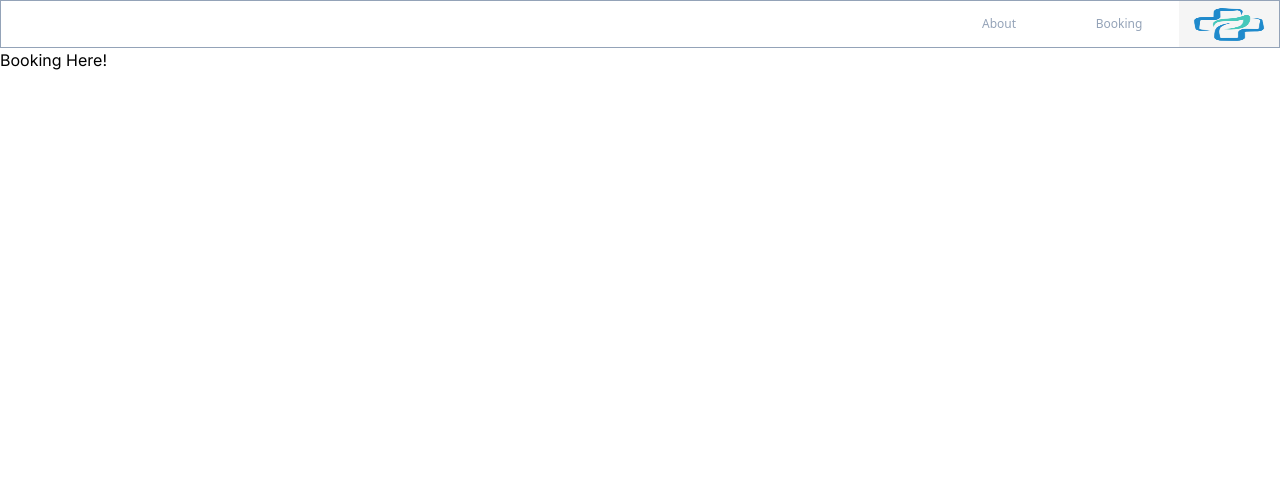
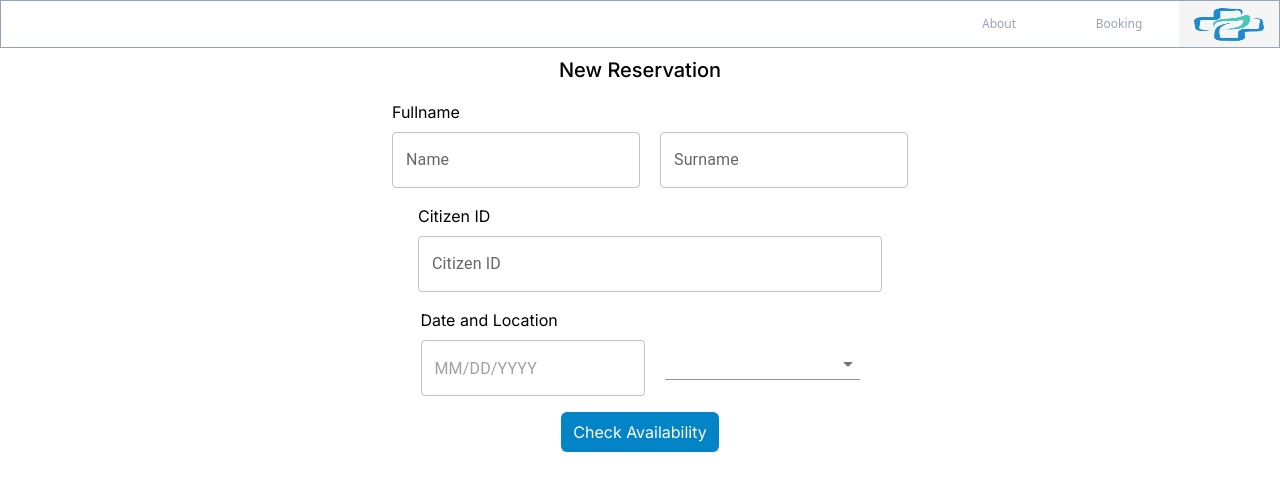
Before and after one commit to peemknn/SW-PracII-Assignment, a Next.js app: page /booking in a window 1280 px wide. Shown: the top 490 px of the page. Built offline with nearby package versions, Linux system fonts and the light colour scheme.

Commit message:
Assignment5

```diff
--- a/package.json
+++ b/package.json
@@ -9,9 +9,14 @@
     "lint": "next lint"
   },
   "dependencies": {
+    "@emotion/react": "^11.11.1",
+    "@emotion/styled": "^11.11.0",
+    "@mui/material": "^5.14.8",
+    "@mui/x-date-pickers": "^6.13.0",
     "@types/node": "20.5.1",
     "@types/react": "18.2.20",
     "@types/react-dom": "18.2.7",
+    "dayjs": "^1.11.9",
     "next": "13.4.19",
     "react": "18.2.0",
     "react-dom": "18.2.0",
--- a/src/app/booking/page.tsx
+++ b/src/app/booking/page.tsx
@@ -1,7 +1,41 @@
+import LocationDateReserve from "@/components/LocationDateReserve";
+import {
+  TextField,
+  InputLabel,
+  FormControl,
+  OutlinedInput,
+  InputAdornment,
+} from "@mui/material";
+
 export default function Booking() {
-    return (
-        <main>
-            <div>Booking Here!</div>
-        </main>
-    )
+  return (
+    <main className="w-[100%] flex flex-col items-center space-y-4 mt-2">
+      <div className="text-xl font-medium">New Reservation</div>
+      <div className="w-fit space-y-2 space-x-5">
+        <div className="ml-5">Fullname</div>
+        <TextField id="outlined-basic" label="Name" variant="outlined" />
+        <TextField id="outlined-basic" label="Surname" variant="outlined" />
+      </div>
+      <div className="w-fit space-y-2 space-x-5">
+        <div className="ml-5">Citizen ID</div>
+        <TextField
+          id="outlined-basic"
+          label="Citizen ID"
+          variant="outlined"
+          className="w-[29em]"
+        />
+      </div>
+
+      <div className="w-fit space-y-2 ">
+        <div>Date and Location</div>
+        <LocationDateReserve />
+      </div>
+
+
+
+      <button className="block rounded-md bg-sky-600 hover:bg-indigo-600 px-3 py-2 text-white shadow-sm">
+        Check Availability
+      </button>
+    </main>
+  );
 }
--- a/src/app/globals.css
+++ b/src/app/globals.css
@@ -44,38 +44,7 @@
   --card-border-rgb: 131, 134, 135;
 }
 
-@media (prefers-color-scheme: dark) {
-  :root {
-    --foreground-rgb: 255, 255, 255;
-    --background-start-rgb: 0, 0, 0;
-    --background-end-rgb: 0, 0, 0;
 
-    --primary-glow: radial-gradient(rgba(1, 65, 255, 0.4), rgba(1, 65, 255, 0));
-    --secondary-glow: linear-gradient(
-      to bottom right,
-      rgba(1, 65, 255, 0),
-      rgba(1, 65, 255, 0),
-      rgba(1, 65, 255, 0.3)
-    );
-
-    --tile-start-rgb: 2, 13, 46;
-    --tile-end-rgb: 2, 5, 19;
-    --tile-border: conic-gradient(
-      #ffffff80,
-      #ffffff40,
-      #ffffff30,
-      #ffffff20,
-      #ffffff10,
-      #ffffff10,
-      #ffffff80
-    );
-
-    --callout-rgb: 20, 20, 20;
-    --callout-border-rgb: 108, 108, 108;
-    --card-rgb: 100, 100, 100;
-    --card-border-rgb: 200, 200, 200;
-  }
-}
 
 * {
   box-sizing: border-box;
@@ -102,6 +71,6 @@ a {
 
 @media (prefers-color-scheme: dark) {
   html {
-    color-scheme: dark;
+
   }
 }
--- a/src/components/InfoCard.tsx
+++ b/src/components/InfoCard.tsx
@@ -1,9 +1,10 @@
 import styles from "./infocard.module.css";
 import Image from "next/image";
+import InteractiveCard from "./InteractiveCard";
 
 export default function InfoCard({hospitalName,imgSrc} : {hospitalName:string,imgSrc:string}) {
   return (
-    <div className='w-1/5 h-[300px] rounded-lg shadow-lg'>
+    <InteractiveCard contentName={hospitalName}>
       <div className='w-full h-[70%] relative rounded-t-lg'>
         <Image
           src={imgSrc}
@@ -14,6 +15,6 @@ export default function InfoCard({hospitalName,imgSrc} : {hospitalName:string,im
         />
       </div>
       <div className='w-full h-[30%] p-[10px]'>{hospitalName}</div>
-    </div>
+    </InteractiveCard>
   );
 }
--- /dev/null
+++ b/src/components/InteractiveCard.tsx
@@ -0,0 +1,31 @@
+"use client"
+
+export default function InteractiveCard({ children, contentName }:{children: React.ReactNode, contentName : string }) {
+
+    function onCardSelected(){
+        alert("You Select " + contentName)
+    }
+
+    function onCardMouseAction(event : React.SyntheticEvent){
+        if(event.type == 'mouseover'){
+            event.currentTarget.classList.remove('shadow-lg')
+            event.currentTarget.classList.remove('bg-white')
+            event.currentTarget.classList.add('shadow-2xl')
+            event.currentTarget.classList.add('bg-neutral-200')
+        }
+        else{
+            event.currentTarget.classList.remove('shadow-2xl')
+            event.currentTarget.classList.remove('bg-neutral-200')
+            event.currentTarget.classList.add('shadow-lg')
+            event.currentTarget.classList.add('bg-white')
+        }
+    }
+    return (
+        <div className='w-1/5 h-[300px] rounded-lg shadow-lg'
+        onClick={() => onCardSelected()}
+        onMouseOver={ (e)=>onCardMouseAction(e)}
+        onMouseOut={ (e) => onCardMouseAction(e)}>
+            { children }
+        </div>
+    )
+}
--- /dev/null
+++ b/src/components/LocationDateReserve.tsx
@@ -0,0 +1,25 @@
+"use client"
+import { DatePicker } from "@mui/x-date-pickers";
+import { LocalizationProvider } from "@mui/x-date-pickers/LocalizationProvider";
+import { AdapterDayjs } from "@mui/x-date-pickers/AdapterDayjs";
+import { Select , MenuItem} from "@mui/material";
+export default function LocationDateReserve() {
+  return (
+    <div
+      className="rounded-lg space-x-5 space-y-2
+  w-fit  flex flex-row justify-center"
+    >
+      <LocalizationProvider dateAdapter={AdapterDayjs}>
+        <DatePicker className="bg-white w-[14em]" />
+      </LocalizationProvider>
+      <Select variant="standard" name= "location" id="location"
+      className="h-[2em] w-[195px]">
+       <MenuItem value="CU">Chulalongkorn Hospital</MenuItem>
+       <MenuItem value="RA">Rajavithi Hospita</MenuItem>
+       <MenuItem value="TU">Thammasat University Hospital
+</MenuItem>
+
+      </Select>
+    </div>
+  );
+}
```
Also changed, not shown: 1 other file (tests, documents, lock files or other folders).
